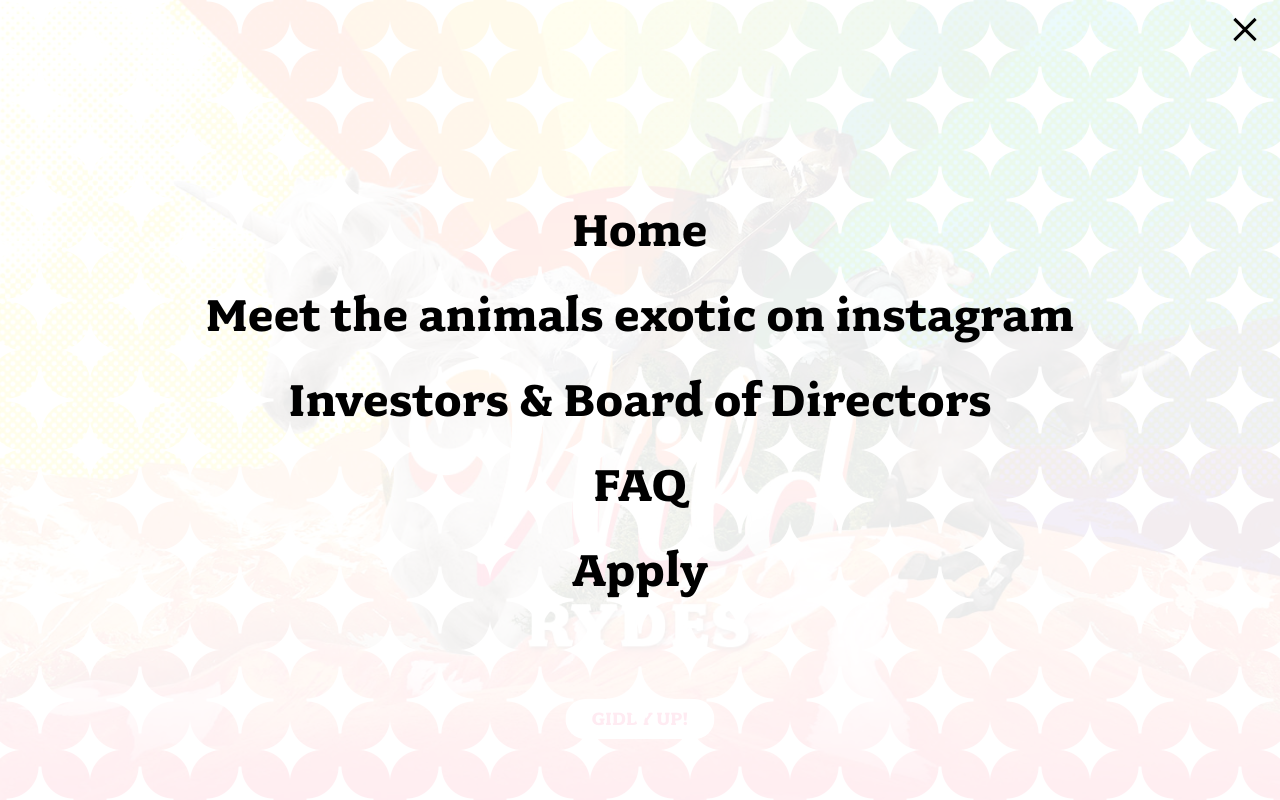
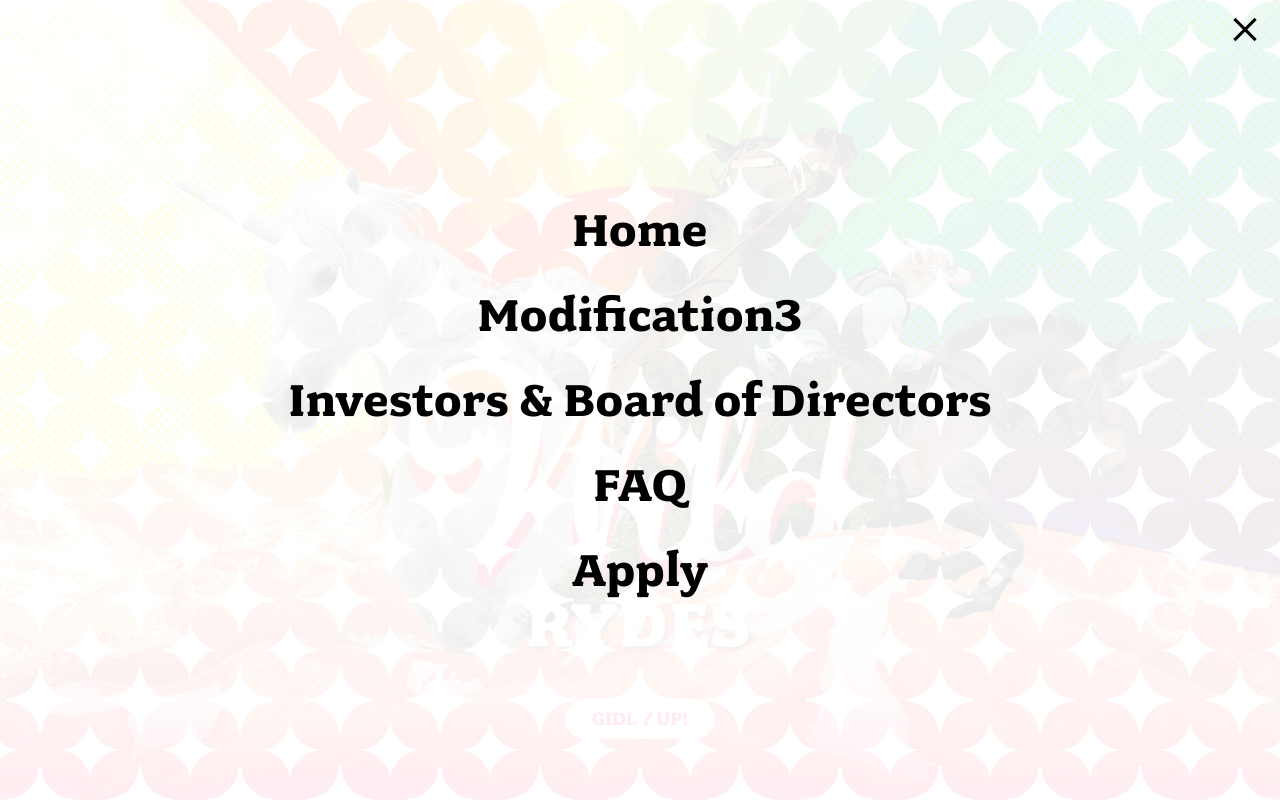
Before and after one commit to charly-hub/repository1, a plain HTML site: page index.html in a window 1280 px wide. Both pictures are taken after a click on the button "Menu". Shown: the top 800 px of the page. Drawn offline with Linux system fonts and the light colour scheme.

Commit message:
updated title

```diff
--- a/index.html
+++ b/index.html
@@ -4,7 +4,7 @@
   <meta charset="utf-8">
   <meta name="description" content="">
   <meta name="viewport" content="width=device-width, initial-scale=1">
-  <title>@stunningexoticanimals</title>
+  <title>Modification1</title>
 
   <link rel="stylesheet" href="css/font.css">
   <link rel="stylesheet" href="css/main.css">
@@ -14,11 +14,11 @@
 <body class="page-home">
 
   <header class="site-header">
-    <h1 class="title">@stunningexoticanimals</h1>
+    <h1 class="title">Modification2</h1>
     <nav class="site-nav">
       <ul>
         <li><a href="index.html">Home</a></li>
-        <li><a href="unicorns.html">Meet the animals exotic on instagram</a></li>
+        <li><a href="unicorns.html">Modification3</a></li>
         <li><a href="investors.html">Investors &amp; Board of Directors</a></li>
         <li><a href="faq.html">FAQ</a></li>
         <li><a href="apply.html">Apply</a></li>
```
